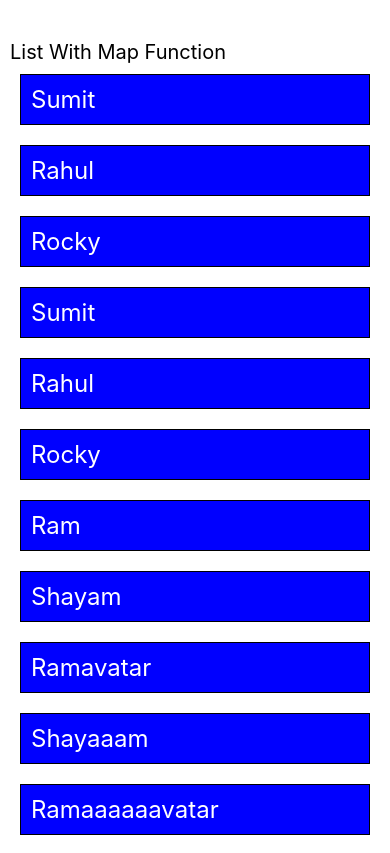
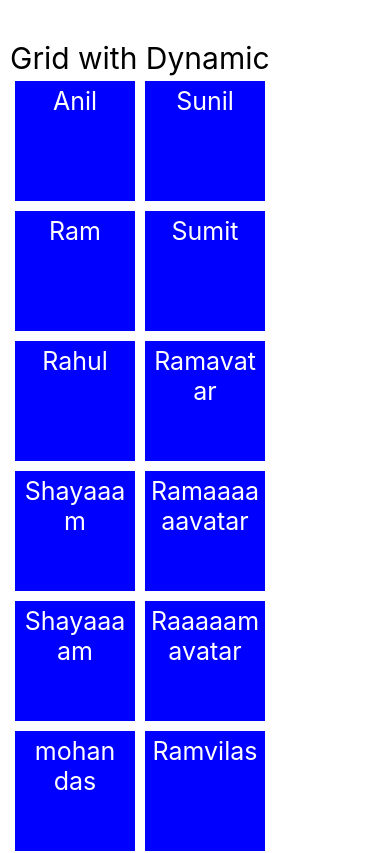
Before and after one commit to S121996/react-native, a React Native app: screen / in a window 390 px wide. Shown: the top 853 px of the page. Built offline with nearby package versions, Linux system fonts and the light colour scheme.

Commit message:
Dynamic grid creation

```diff
--- a/App.js
+++ b/App.js
@@ -22,7 +22,8 @@ import { Text, View, StyleSheet } from 'react-native';
 // import HandlingTextInput from './src/components/Practice/HandlingTextInput';
 // import TextForm from './src/components/Practice/TextForm';
 // import ListFlatList from './src/components/Practice/ListWithFlatList';
-import ListWithMapFunction from './src/components/Practice/ListWithMapFunction';
+// import ListWithMapFunction from './src/components/Practice/ListWithMapFunction';
+import DynamicGrid from './src/components/Practice/DynamicGrid';
 const App = () => {
   const styles = StyleSheet.create({
 
@@ -44,7 +45,8 @@ const App = () => {
 {/* <HandlingTextInput/> */}
 {/* <TextForm/> */}
 {/* <ListFlatList/> */}
-<ListWithMapFunction/>
+{/* <ListWithMapFunction/> */}
+<DynamicGrid/>
      {/* <BasicsOne/> */}
     {/* <Todolist/> */}
     {/* <ImageComponent/> */}
--- a/package.json
+++ b/package.json
@@ -11,6 +11,7 @@
   },
   "dependencies": {
     "react": "18.2.0",
+    "react-axios": "^2.0.6",
     "react-native": "0.73.6",
     "react-native-gesture-handler": "^2.15.0"
   },
--- /dev/null
+++ b/src/components/Practice/DynamicGrid.js
@@ -0,0 +1,105 @@
+import { View, Text, StyleSheet } from 'react-native'
+import React from 'react'
+
+const DynamicGrid = () => {
+    const users=[
+        {
+            id:1,
+            name:"Anil"
+        },
+        {
+            id:2,
+            name:"Sunil"
+        },
+        {
+            id:3,
+            name:"Ram"
+        }
+        ,
+        {
+            id:4,
+            name:"Sumit"
+        }
+        ,
+        {
+            id:5,
+            name:"Rahul"
+        },
+        {
+            id:6,
+            name:"Ramavatar"
+         },
+         {
+             id:7,
+             name:"Shayaaam"
+         },
+         {
+            id:8,
+            name:"Ramaaaaaavatar"
+         },
+         {
+             id:5,
+             name:"Shayaaaam"
+         },
+         {
+            id:6,
+            name:"Raaaaamavatar"
+         }
+         ,
+         {
+             id:7,
+             name:"mohan das"
+         },
+         {
+            id:8,
+            name:"Ramvilas"
+         },
+         {
+             id:5,
+             name:"Shayaaaambajan"
+         },
+         {
+            id:6,
+            name:"Raaaaambajan"
+         }
+    ]
+
+  return (
+    <View>
+      <Text style={{fontSize:30}}>Grid with Dynamic</Text>
+      <View style={{flex:1,flexDirection:'row',flexWrap:'wrap', marginBottom:10}}>
+        {/* <Text style={styles.item} >Sumit</Text>
+        <Text style={styles.item}>Sumit</Text>
+        <Text style={styles.item}>Sumit</Text>
+        <Text style={styles.item}>Sumit</Text>
+        <Text style={styles.item}>Sumit</Text>
+        <Text style={styles.item}>Sumit</Text>
+        <Text style={styles.item}>Sumit</Text>
+        <Text style={styles.item}>Sumit</Text>
+        <Text style={styles.item}>Sumit</Text>
+        <Text style={styles.item}>Sumit</Text>
+        <Text style={styles.item}>Sumit</Text> */}
+        {
+            users.map((item)=><Text style={styles.item}>{item.name}</Text>)
+        }
+      </View>
+    </View>
+  )
+}
+
+const styles=StyleSheet.create({
+    item:{
+   fontSize:25,
+   backgroundColor:'blue',
+   color:"#fff",
+   margin:5,
+   padding:5,
+   width:120,
+   height:120,
+   textAlign:"center",
+   textAlignVertical:"center"
+
+    }
+})
+
+export default DynamicGrid
--- a/src/components/Practice/TextForm.js
+++ b/src/components/Practice/TextForm.js
@@ -48,7 +48,7 @@ const TextForm = () => {
             display ?
             <View>
                 <Text style={{fontSize:25}}>User Name is:{name}</Text>
-                <Text style={{fontSize:25}} >User Password is:{password}</Text>
+                {/* <Text style={{fontSize:25}} >User Password is:{password}</Text> */}
                 <Text style={{fontSize:25}}>User Email is:{email}</Text>
 
 
```
Also changed, not shown: 1 other file (tests, documents, lock files or other folders).
